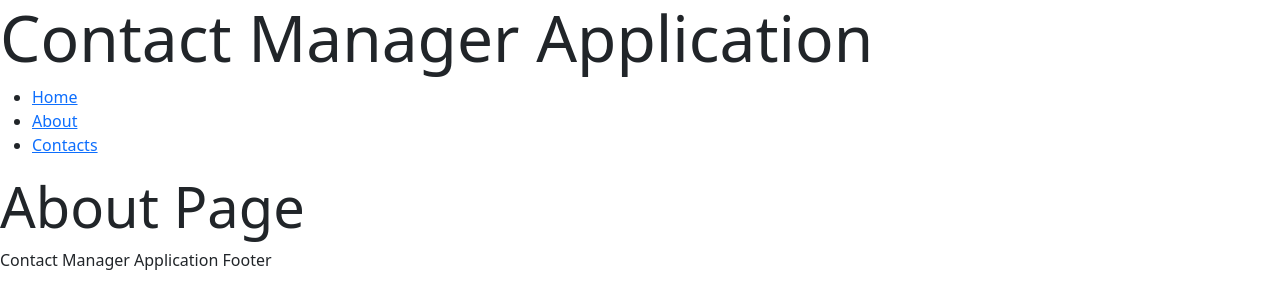
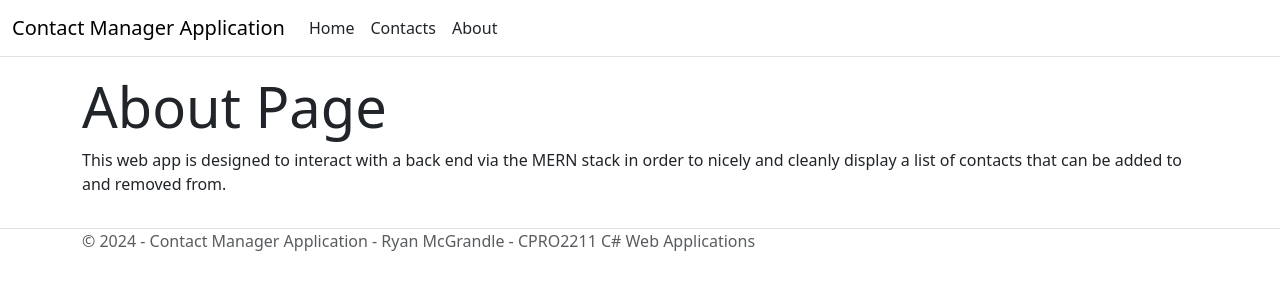
Before and after one commit to Syyren/JS_Assignment_2_Front_End, a React (Create React App) app: page /about in a window 1280 px wide. Shown: the top 308 px of the page. Built offline with nearby package versions, Linux system fonts and the light colour scheme.

Commit message:
navbar bootstrap and edits to index

```diff
--- a/public/index.html
+++ b/public/index.html
@@ -2,42 +2,19 @@
 <html lang="en">
   <head>
     <meta charset="utf-8" />
-    <link rel="icon" href="%PUBLIC_URL%/favicon.ico" />
+    <link rel="icon" href="%PUBLIC_URL%/icon.ico" />
     <meta name="viewport" content="width=device-width, initial-scale=1" />
     <meta name="theme-color" content="#000000" />
     <meta
       name="description"
-      content="Web site created using create-react-app"
+      content="Web site created using react.js"
     />
-    <link rel="apple-touch-icon" href="%PUBLIC_URL%/logo192.png" />
-    <!--
-      manifest.json provides metadata used when your web app is installed on a
-      user's mobile device or desktop. See https://developers.google.com/web/fundamentals/web-app-manifest/
-    -->
+    <link rel="apple-touch-icon" href="%PUBLIC_URL%/icon.ico" />
     <link rel="manifest" href="%PUBLIC_URL%/manifest.json" />
-    <!--
-      Notice the use of %PUBLIC_URL% in the tags above.
-      It will be replaced with the URL of the `public` folder during the build.
-      Only files inside the `public` folder can be referenced from the HTML.
-
-      Unlike "/favicon.ico" or "favicon.ico", "%PUBLIC_URL%/favicon.ico" will
-      work correctly both with client-side routing and a non-root public URL.
-      Learn how to configure a non-root public URL by running `npm run build`.
-    -->
-    <title>React App</title>
+    <title>Contact Manager Application</title>
   </head>
   <body>
-    <noscript>You need to enable JavaScript to run this app.</noscript>
+    <noscript>You must enable JavaScript to run this application.</noscript>
     <div id="root"></div>
-    <!--
-      This HTML file is a template.
-      If you open it directly in the browser, you will see an empty page.
-
-      You can add webfonts, meta tags, or analytics to this file.
-      The build step will place the bundled scripts into the <body> tag.
-
-      To begin the development, run `npm start` or `yarn start`.
-      To create a production bundle, use `npm run build` or `yarn build`.
-    -->
   </body>
 </html>
--- a/src/components/Footer.js
+++ b/src/components/Footer.js
@@ -2,6 +2,10 @@
 export default function Footer()
 {
     return(
-        <p className="">Contact Manager Application Footer</p>
+        <footer class="border-top footer text-muted">
+            <div class="container">
+                &copy; 2024 - Contact Manager Application - Ryan McGrandle - CPRO2211 C# Web Applications
+            </div>
+        </footer>
     )
 };
--- a/src/components/Header.js
+++ /dev/null
@@ -1,7 +0,0 @@
-//this function returns the header for the layout
-export default function Header()
-{
-    return(
-        <h1 className="display-3">Contact Manager Application</h1>
-    )
-};
--- a/src/components/Layout.js
+++ b/src/components/Layout.js
@@ -1,14 +1,16 @@
 import NavBar from './NavBar'
 import Footer from './Footer'
-import Header from './Header'
 
 //This method allows me to easily make a layout for each page to follow
 const Layout = ({ children }) => {
   return ( //within the 'main' section, the page is rendered
     <>
-        <Header />
         <NavBar />
-        <main>{children}</main>
+        <div class="container">
+          <main role="main" class="pb-3">
+            { children }
+          </main>
+        </div>
         <Footer />
     </>
   )
--- a/src/components/NavBar.js
+++ b/src/components/NavBar.js
@@ -3,12 +3,20 @@ import { Link } from 'react-router-dom'; //importing link so that the navbar can
 //this function creates the navbar for the layout and returns it
 export default function NavBar() {
   return (
-    <nav>
-      <ul>
-        <li><Link to="/home">Home</Link></li>
-        <li><Link to="/about">About</Link></li>
-        <li><Link to="/contacts">Contacts</Link></li>
-      </ul>
+    <nav className="navbar navbar-expand-sm navbar-toggleable-sm navbar-light bg-white border-bottom box-shadow mb-3">
+      <div className="container-fluid">
+        <a className="navbar-brand" asp-area="" asp-controller="Contact" asp-action="Index">Contact Manager Application</a>
+          <button className="navbar-toggler" type="button" data-bs-toggle="collapse" data-bs-target=".navbar-collapse" aria-controls="navbarSupportedContent" aria-expanded="false" aria-label="Toggle navigation">
+            <span className="navbar-toggler-icon"></span>
+          </button>
+          <div className="navbar-collapse collapse d-sm-inline-flex justify-content-between">
+            <ul className="navbar-nav flex-grow-1">
+              <li className="nav-item"><Link className="nav-link text-dark" to="/home">Home</Link></li>
+              <li className="nav-item"><Link className="nav-link text-dark" to="/contacts">Contacts</Link></li>
+              <li className="nav-item"><Link className="nav-link text-dark" to="/about">About</Link></li>
+            </ul>
+          </div>
+      </div>
     </nav>
   );
 }
--- /dev/null
+++ b/src/index.css
@@ -0,0 +1,28 @@
+html
+{
+    font-size: 14px;
+}
+
+@media (min-width: 768px)
+{
+    html
+    {
+        font-size: 16px;
+    }
+}
+
+.btn:focus, .btn:active:focus, .btn-link.nav-link:focus, .form-control:focus, .form-check-input:focus
+{
+    box-shadow: 0 0 0 0.1rem white, 0 0 0 0.25rem #258cfb;
+}
+
+html
+{
+    position: relative;
+    min-height: 100%;
+}
+
+body
+{
+    margin-bottom: 60px;
+}
--- a/src/index.js
+++ b/src/index.js
@@ -1,6 +1,7 @@
 import React from 'react';
 import ReactDOM from 'react-dom/client';
 import 'bootstrap/dist/css/bootstrap.min.css';
+import 'index.css';
 import App from './App';
 
 const root = ReactDOM.createRoot(document.getElementById('root'));
--- a/src/pages/About.js
+++ b/src/pages/About.js
@@ -5,6 +5,12 @@ export default function ContactDelete()
     return(
         <Layout>
             <h2 className="display-4">About Page</h2>
+
+            <p>
+                This web app is designed to interact with a back end via the
+                MERN stack in order to nicely and cleanly display a list of
+                contacts that can be added to and removed from.
+            </p>
         </Layout>
     )
 }
```
Also changed, not shown: 1 other file (tests, documents, lock files or other folders).
